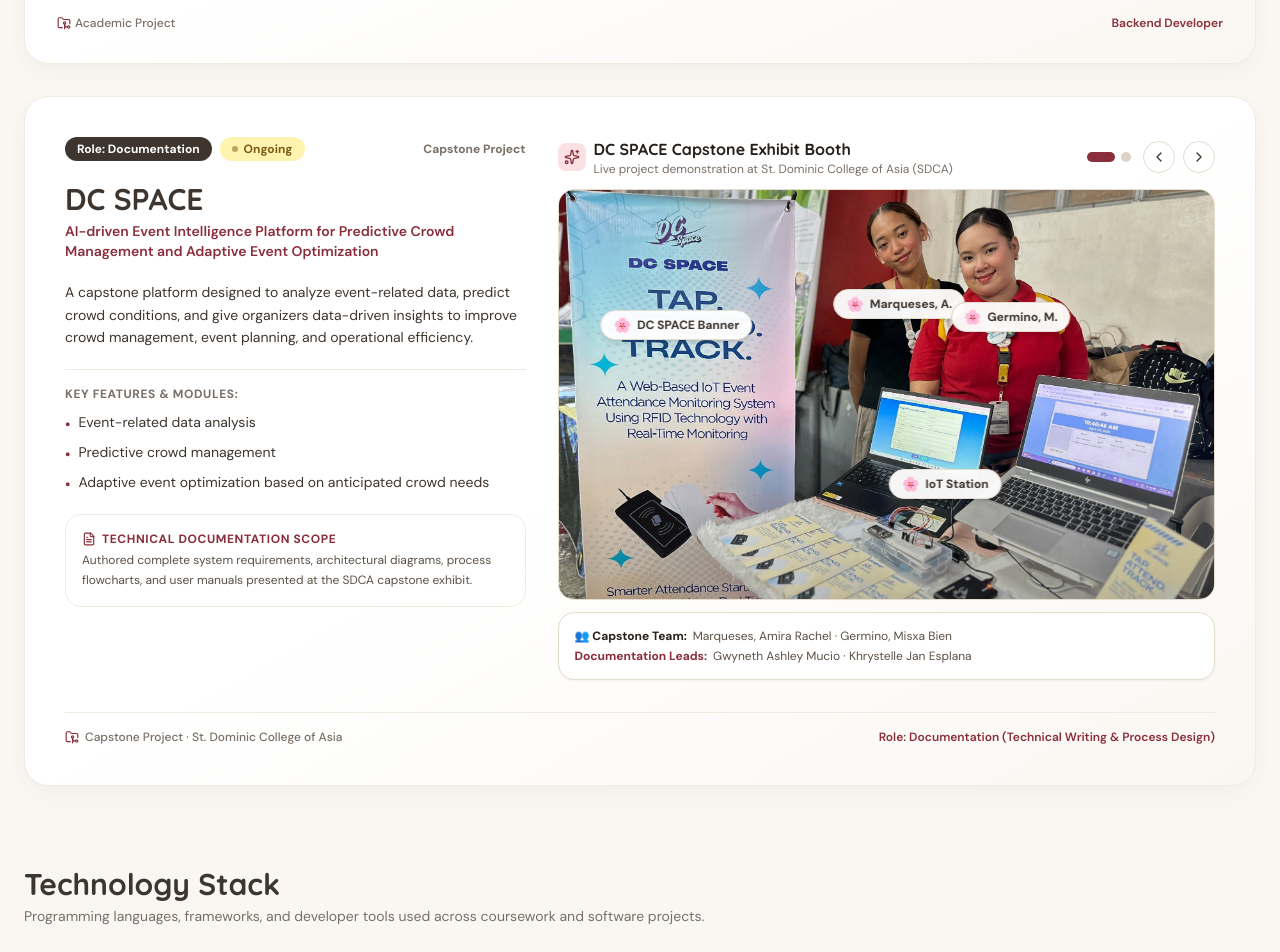
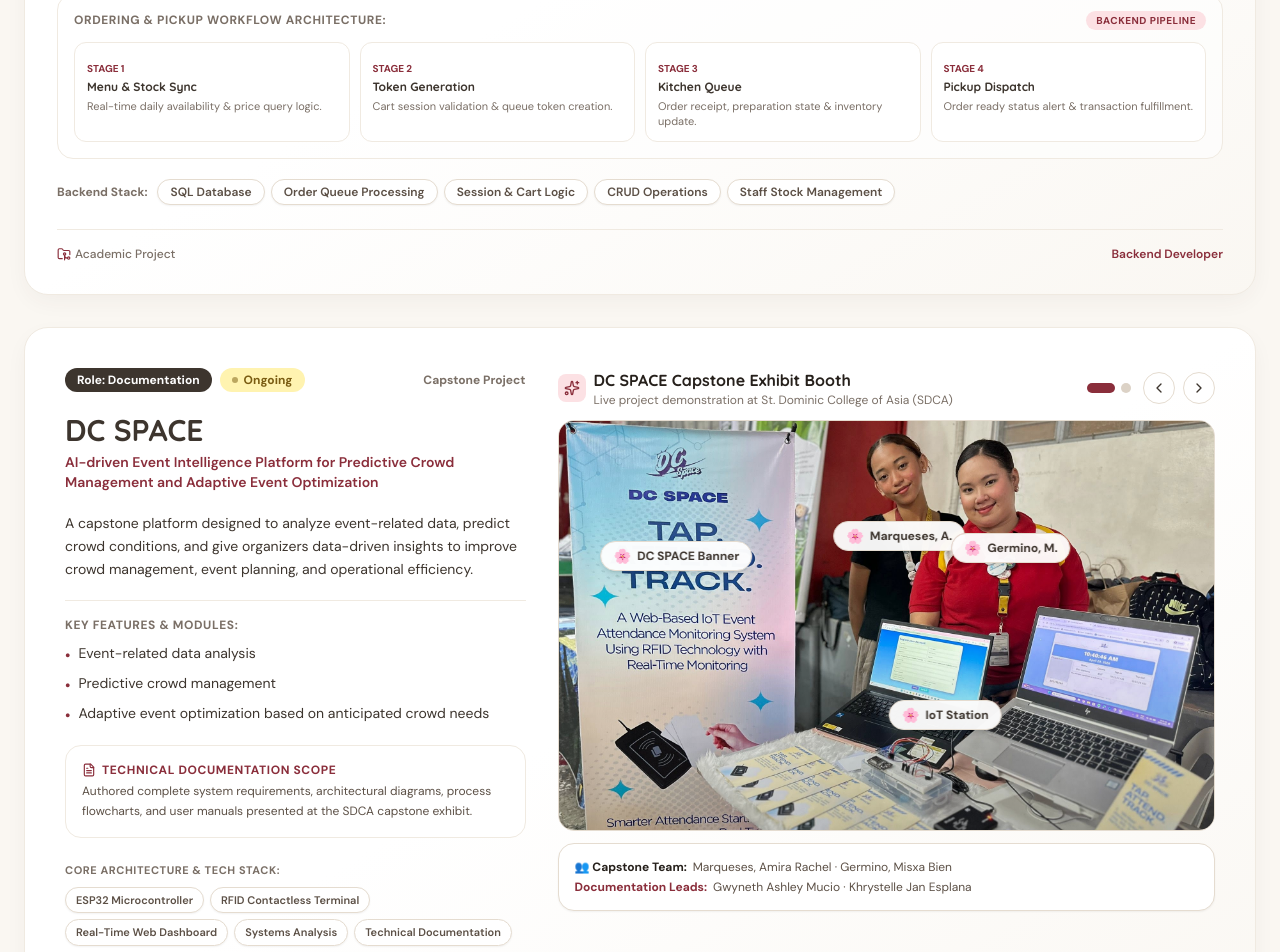
Before and after one commit to sdca-gwyneth-ashley-mucio/portfolio, a React (Vite) app: page / in a window 1280 px wide. Shown: the part 1340-2292 px from the top of the page. Built offline with nearby package versions, Linux system fonts and the light colour scheme.

Commit message:
feat(portfolio): complete 100% Canvas rubric polish with architecture diagram, tech stack badges, and scroll-to-top

```diff
--- a/src/App.tsx
+++ b/src/App.tsx
@@ -1,5 +1,5 @@
-import React, { useState } from 'react';
-import { motion } from 'motion/react';
+import React, { useState, useEffect } from 'react';
+import { motion, AnimatePresence } from 'motion/react';
 import {
   CERTIFICATIONS_DATA,
   EDUCATIONAL_BACKGROUND_DATA,
@@ -37,6 +37,7 @@
   FileDown,
   Share2,
   FileText,
+  ArrowUp,
 } from 'lucide-react';
 
 const PASTEL_PILL_CLASSES: Record<
@@ -53,6 +54,19 @@
 export default function App() {
   const [activeCertificate, setActiveCertificate] = useState<CertificationItem | null>(null);
   const [socialPreviewOpen, setSocialPreviewOpen] = useState(false);
+  const [showScrollTop, setShowScrollTop] = useState(false);
+
+  useEffect(() => {
+    const handleScroll = () => {
+      setShowScrollTop(window.scrollY > 350);
+    };
+    window.addEventListener('scroll', handleScroll, { passive: true });
+    return () => window.removeEventListener('scroll', handleScroll);
+  }, []);
+
+  const scrollToTop = () => {
+    window.scrollTo({ top: 0, behavior: 'smooth' });
+  };
 
   const handleOpenCertificate = (id: string) => {
     const cert = getViewableCertificate(id);
@@ -175,6 +189,25 @@
                             Authored complete system requirements, architectural diagrams, process flowcharts, and user manuals presented at the SDCA capstone exhibit.
                           </p>
                         </div>
+
+                        {/* Core Architecture & Stack Pills */}
+                        {proj.techStack && (
+                          <div className="pt-1">
+                            <p className="text-[11px] font-bold uppercase tracking-wider text-[#7A6F66] mb-2">
+                              Core Architecture &amp; Tech Stack:
+                            </p>
+                            <div className="flex flex-wrap gap-1.5">
+                              {proj.techStack.map((tech, idx) => (
+                                <span
+                                  key={idx}
+                                  className="rounded-full bg-white border border-[#E5DCD0] px-2.5 py-1 text-[11px] font-semibold text-[#5C5046] shadow-xs"
+                                >
+                                  {tech}
+                                </span>
+                              ))}
+                            </div>
+                          </div>
+                        )}
                       </div>
 
                       {/* Right Column: Full-Width Slideshow */}
@@ -242,7 +275,7 @@
                     <p className="text-xs font-bold uppercase tracking-wider text-[#7A6F66] mb-3">
                       Key Modules &amp; Systems Implemented:
                     </p>
-                    <div className="grid grid-cols-1 sm:grid-cols-2 gap-3">
+                    <div className="grid grid-cols-1 sm:grid-cols-2 gap-3 mb-5">
                       {proj.features.map((feat, idx) => (
                         <div
                           key={idx}
@@ -258,6 +291,65 @@
                         </div>
                       ))}
                     </div>
+
+                    {/* SDCANTEEN Workflow Architecture Diagram */}
+                    <div className="rounded-2xl border border-[#F0EAE1] bg-white/60 p-4 space-y-3 mb-4">
+                      <div className="flex flex-wrap items-center justify-between gap-2">
+                        <p className="text-xs font-bold uppercase tracking-wider text-[#7A6F66]">
+                          Ordering &amp; Pickup Workflow Architecture:
+                        </p>
+                        <span className="text-[10px] font-bold uppercase tracking-wider text-[#8A2E3B] bg-[#FCE1E4] px-2.5 py-0.5 rounded-full">
+                          Backend Pipeline
+                        </span>
+                      </div>
+                      <div className="grid grid-cols-1 sm:grid-cols-2 lg:grid-cols-4 gap-2.5">
+                        <div className="rounded-xl border border-[#F0EAE1] bg-white p-3 space-y-1">
+                          <span className="text-[10px] font-bold uppercase text-[#8A2E3B]">
+                            Stage 1
+                          </span>
+                          <h4 className="text-xs font-bold text-[#3D352E]">Menu &amp; Stock Sync</h4>
+                          <p className="text-[11px] text-[#7A6F66] leading-snug">Real-time daily availability &amp; price query logic.</p>
+                        </div>
+                        <div className="rounded-xl border border-[#F0EAE1] bg-white p-3 space-y-1">
+                          <span className="text-[10px] font-bold uppercase text-[#8A2E3B]">
+                            Stage 2
+                          </span>
+                          <h4 className="text-xs font-bold text-[#3D352E]">Token Generation</h4>
+                          <p className="text-[11px] text-[#7A6F66] leading-snug">Cart session validation &amp; queue token creation.</p>
+                        </div>
+                        <div className="rounded-xl border border-[#F0EAE1] bg-white p-3 space-y-1">
+                          <span className="text-[10px] font-bold uppercase text-[#8A2E3B]">
+                            Stage 3
+                          </span>
+                          <h4 className="text-xs font-bold text-[#3D352E]">Kitchen Queue</h4>
+                          <p className="text-[11px] text-[#7A6F66] leading-snug">Order receipt, preparation state &amp; inventory update.</p>
+                        </div>
+                        <div className="rounded-xl border border-[#F0EAE1] bg-white p-3 space-y-1">
+                          <span className="text-[10px] font-bold uppercase text-[#8A2E3B]">
+                            Stage 4
+                          </span>
+                          <h4 className="text-xs font-bold text-[#3D352E]">Pickup Dispatch</h4>
+                          <p className="text-[11px] text-[#7A6F66] leading-snug">Order ready status alert &amp; transaction fulfillment.</p>
+                        </div>
+                      </div>
+                    </div>
+
+                    {/* Backend Stack Badges */}
+                    {proj.techStack && (
+                      <div className="flex flex-wrap items-center gap-1.5 pt-1">
+                        <span className="text-xs font-bold text-[#7A6F66] mr-1">
+                          Backend Stack:
+                        </span>
+                        {proj.techStack.map((tech, idx) => (
+                          <span
+                            key={idx}
+                            className="rounded-full bg-white border border-[#E5DCD0] px-3 py-1 text-xs font-semibold text-[#5C5046] shadow-xs"
+                          >
+                            {tech}
+                          </span>
+                        ))}
+                      </div>
+                    )}
                   </div>
 
                   <div className="mt-6 pt-4 border-t border-[#F0EAE1] flex items-center justify-between text-xs text-[#7A6F66]">
@@ -848,6 +940,9 @@
                 {PERSONAL_INFO_DATA.title} · {PERSONAL_INFO_DATA.institution} ·{' '}
                 {PERSONAL_INFO_DATA.publicLocation}
               </p>
+              <p className="text-[11px] text-[#A89E94] mt-1 font-medium">
+                Academic Evaluation Copy · Bachelor of Science in Information Technology (BSIT) · St. Dominic College of Asia
+              </p>
             </div>
             <div className="flex flex-wrap items-center gap-3">
               <a
@@ -892,6 +987,26 @@
         </footer>
       </main>
 
+      {/* Floating Scroll To Top Spring Button */}
+      <AnimatePresence>
+        {showScrollTop && (
+          <motion.button
+            type="button"
+            onClick={scrollToTop}
+            initial={{ opacity: 0, scale: 0.8, y: 16 }}
+            animate={{ opacity: 1, scale: 1, y: 0 }}
+            exit={{ opacity: 0, scale: 0.8, y: 16 }}
+            transition={SOFT_SPRING}
+            whileHover={{ scale: 1.08 }}
+            whileTap={{ scale: 0.94 }}
+            aria-label="Scroll back to top"
+            className="fixed bottom-6 right-6 z-40 flex h-11 w-11 items-center justify-center rounded-full bg-[#8A2E3B] text-white shadow-lg shadow-[#8A2E3B]/25 hover:bg-[#6F232D] focus-visible:outline-2 focus-visible:outline-offset-2 focus-visible:outline-[#8A2E3B] cursor-pointer"
+          >
+            <ArrowUp className="h-5 w-5" aria-hidden="true" />
+          </motion.button>
+        )}
+      </AnimatePresence>
+
       {/* Accessible Certificate Modal */}
       <CertificateModal
         certificate={activeCertificate}
--- a/src/data/portfolioData.ts
+++ b/src/data/portfolioData.ts
@@ -247,6 +247,13 @@
       'Staff management of menu updates, stock, incoming orders, and sales information',
       'Queue numbers and order-status notifications to keep pickup organized',
     ],
+    techStack: [
+      'SQL Database',
+      'Order Queue Processing',
+      'Session & Cart Logic',
+      'CRUD Operations',
+      'Staff Stock Management',
+    ],
     accent: 'matcha',
   },
   {
@@ -262,6 +269,13 @@
       'Event-related data analysis',
       'Predictive crowd management',
       'Adaptive event optimization based on anticipated crowd needs',
+    ],
+    techStack: [
+      'ESP32 Microcontroller',
+      'RFID Contactless Terminal',
+      'Real-Time Web Dashboard',
+      'Systems Analysis',
+      'Technical Documentation',
     ],
     accent: 'lavender',
   },
```
